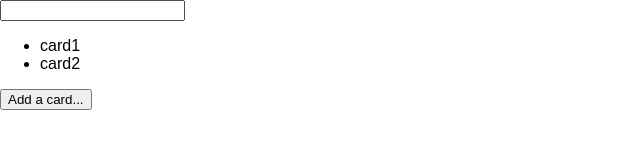
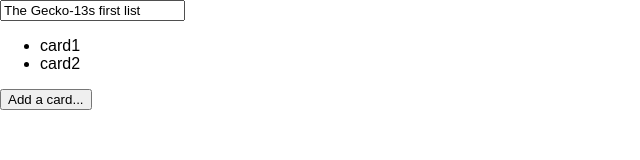
Before and after one commit to chingu-voyage4/Geckos-Team-13, a React (Create React App) app: page / in a window 1280 px wide. Shown: the top 160 px of the page, without its empty margins (0-640 px from the left). Built offline with nearby package versions, Linux system fonts and the light colour scheme.

Commit message:
Added prevent default to stop auto form submission

```diff
--- a/src/components/ColumnList.js
+++ b/src/components/ColumnList.js
@@ -1,7 +1,7 @@
 import React, { Component } from 'react'
 
 export default class extends Component {
-  constructor (props) {
+  constructor(props) {
     super(props)
 
     this.state = {
@@ -17,22 +17,23 @@ export default class extends Component {
     this.cancelExpansion = this.cancelExpansion.bind(this)
     this.addCardTitle = this.addCardTitle.bind(this)
     this.confirmAddCard = this.confirmAddCard.bind(this)
+    this.changeListTitle = this.changeListTitle.bind(this)
   }
 
-  componentDidMount () {
+  componentDidMount() {
     document.addEventListener('mousedown', this.handleClickOutside)
   }
 
-  componentWillUnmount () {
+  componentWillUnmount() {
     document.removeEventListener('mousedown', this.handleClickOutside)
   }
 
-  setWrapperRef (node) {
+  setWrapperRef(node) {
     console.log(node)
     this.wrapperRef = node
   }
 
-  handleClickOutside (event) {
+  handleClickOutside(event) {
     // this.wrapperRef (the react component)
     // event.target (element clicked)
     if (this.wrapperRef && !this.wrapperRef.contains(event.target)) {
@@ -40,12 +41,12 @@ export default class extends Component {
     }
   }
 
-  handleClick (event) {
+  handleClick(event) {
     console.log(this.state.listTitle)
     this.setState({ outComponentSelected: false })
   }
 
-  cancelExpansion (event) {
+  cancelExpansion(event) {
     console.log(this.state.outComponentSelected)
     this.setState({
       outComponentSelected: true,
@@ -53,11 +54,12 @@ export default class extends Component {
     })
   }
 
-  addCardTitle (event) {
+  addCardTitle(event) {
     this.setState({ cardName: event.target.value })
   }
 
-  confirmAddCard (event) {
+  confirmAddCard(event) {
+    event.preventDefault()
     if (this.state.cardName) {
       this.setState({
         cardTitles: [...this.state.cardTitles, this.state.cardName],
@@ -67,7 +69,10 @@ export default class extends Component {
     }
   }
 
-  renderCardList () {
+  changeListTitle(event) {
+    this.setState({ listTitle: event.target.value })
+  }
+  renderCardList() {
     return (
       this.state.cardTitles.map(title => {
         return <li key={title} className='card-preview'>{title}</li>
@@ -75,13 +80,13 @@ export default class extends Component {
     )
   }
 
-  render () {
+  render() {
     return (
       <div className='list__container'>
         {this.props.children}
         <div className='list__header'>
           <div className='list__header-title'>
-            <input type='text' />
+            <input onChange={this.changeListTitle} value={this.state.listTitle} type='text' />
           </div>
         </div>
         <div className='card-container'>
@@ -90,13 +95,13 @@ export default class extends Component {
           </ul>
         </div>
         <form
-          onSubmit={this.handleSubmit}
+          onSubmit={this.confirmAddCard}
           ref={this.setWrapperRef}
           className='list__add-cards-full'
-          style={{ display: this.state.outComponentSelected ? 'none' : 'block' }}
+          style={{ display: this.state.outComponentSelected ? 'none' : 'inline-block' }}
         >
           <textarea value={this.state.cardName} onChange={this.addCardTitle} cols='30' rows='10' />
-          <button onClick={this.confirmAddCard} className='btn--add'>ADD</button>
+          <button type="submit" className='btn--add'>ADD</button>
           <button onClick={this.cancelExpansion} className='btn--cancel'>X</button>
         </form>
         <button onClick={this.handleClick} className='list__add-cards-short' style={{ display: this.state.outComponentSelected ? 'block' : 'none' }}>Add a card...</button>
```
